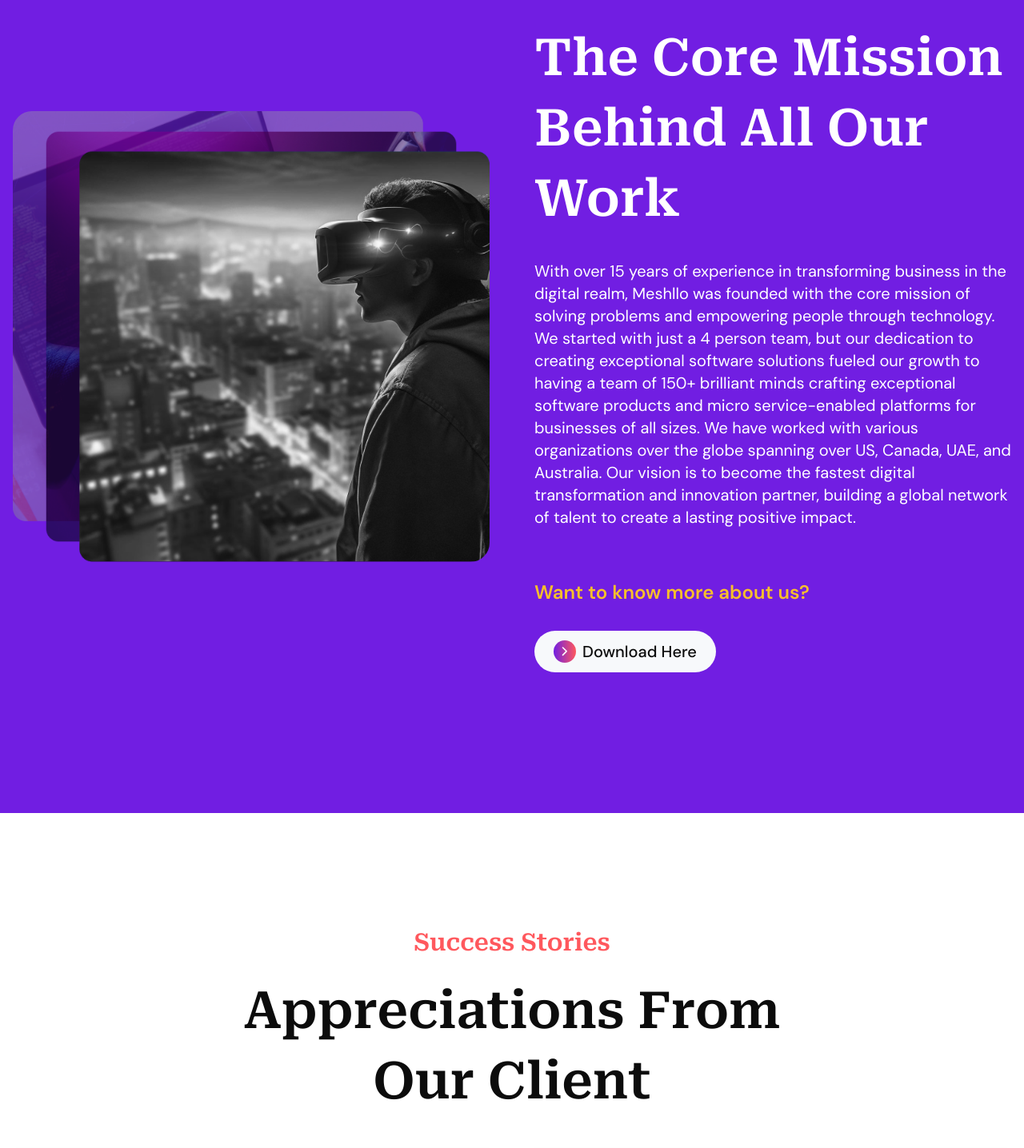
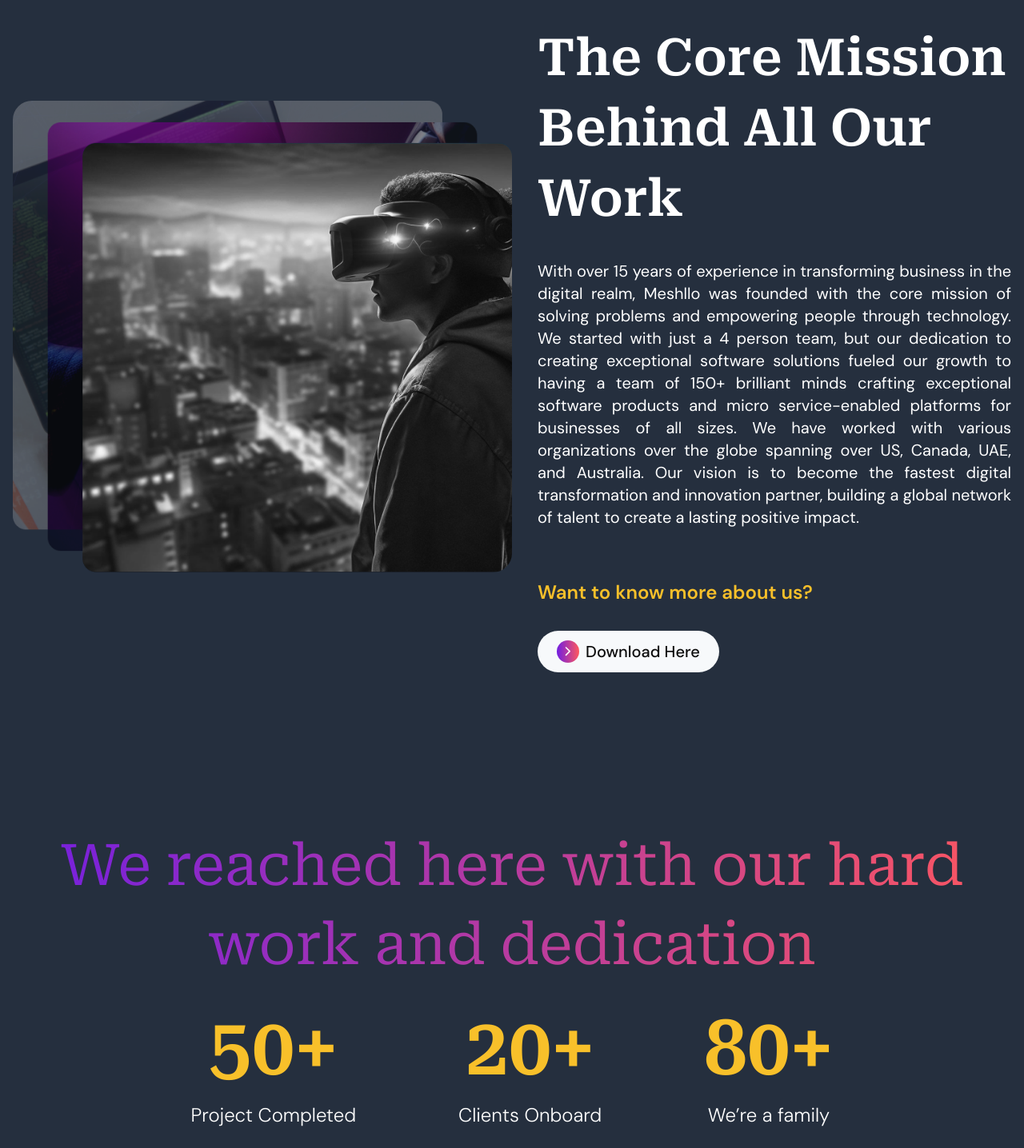
Before and after one commit to nazmuldipu/meshllo, a Next.js app: page / in a window 1280 px wide. Shown: the part 4871-6307 px from the top of the page at 80% size. Built offline with nearby package versions, Linux system fonts and the light colour scheme; no server answers.

Commit message:
fix: contact us form updated

```diff
--- a/src/components/molecules/SectionHeader.tsx
+++ b/src/components/molecules/SectionHeader.tsx
@@ -3,13 +3,15 @@ interface Props {
   title: string;
   subtitle: string;
   details?: string;
-  textAlignment?: "left" | "center" | "right";
+  textAlignment?: "left" | "center" | "right" | "justify";
+  detailsAlignment?: "left" | "center" | "right" | "justify";
 }
 const SectionHeader = ({
   title,
   subtitle,
   details,
   textAlignment = "center",
+  detailsAlignment = "center",
 }: Props) => {
   const getTextAlignment = (alignment: string) => {
     switch (alignment) {
@@ -19,17 +21,20 @@ const SectionHeader = ({
         return "text-center";
       case "right":
         return "text-right";
+      case "justify":
+        return "text-justify";
       default:
         return "text-center";
     }
   };
+
   return (
     <div className=" max-w-4xl mx-auto">
       <div className="flex flex-col items-center max-w-3xl mx-auto pb-2 md:pb-4 lg:pb-8">
         <h3
           className={`${getTextAlignment(
             textAlignment
-          )} w-full font-serif text-lg md:text-2xl lg:text-3xl font-semibold text-accent`}
+          )} w-full font-serif text-lg md:text-xl lg:text-3xl font-semibold text-accent`}
         >
           {subtitle}
         </h3>
@@ -44,8 +49,8 @@ const SectionHeader = ({
         {details && (
           <p
             className={`font-sans ${getTextAlignment(
-              textAlignment
-            )} text-sm md:text-xl pt-4 md:pt-6 lg:pt-8`}
+              detailsAlignment
+            )} text-sm md:text-base lg:text-xl pt-4 md:pt-6 lg:pt-8`}
           >
             {details}
           </p>
--- a/src/components/templates/aboutUs.tsx
+++ b/src/components/templates/aboutUs.tsx
@@ -7,24 +7,10 @@ import ButtonAnimate from "../molecules/ButtonAnimate";
 const AboutUs = () => {
   const data = Data.aboutUs;
   return (
-    <section className="bg-primary text-white" id="about">
+    <section className="bg-background text-white" id="about">
       <div className="relative max-w-screen-md lg:max-w-screen-lg xl:max-w-screen-xl mx-auto py-16 md:py-24 lg:py-32 xl:py-36">
-        <div className="grid gap-4 md:gap-14 md:grid-cols-2 px-4">
+        <div className="grid md:grid-cols-2 px-4">
           <div className={style["meshllo__about_image"]}>
-            {/* <Image
-              className=" rounded-3xl opacity-30 absolute top-0 left-0"
-              src="/hero_3.jpg"
-              alt="Hero Image 3"
-              width={500}
-              height={500}
-            />
-            <Image
-              className=" rounded-3xl opacity-50 absolute top-5 md:top-10 left-5 md:left-10"
-              src="/hero_2.jpg"
-              alt="Hero Image 3"
-              width={500}
-              height={500}
-            /> */}
             <Image
               className="rounded-3xl w-full"
               src="/aboutUs.png"
@@ -33,12 +19,13 @@ const AboutUs = () => {
               height={500}
             />
           </div>
-          <article className="lg:pl-4 xl:pl-0">
+          <article className="pl-4 xl:pl-8">
             <SectionHeader
               title={data.title}
               subtitle={data.subtitle}
               details={data.details}
               textAlignment="left"
+              detailsAlignment="justify"
             />
             <p className="font-sans font-semibold text-tertiary text-base md:text-2xl pt-4 md:pt-6 lg:pt-8">
               {data.dialog}
@@ -50,6 +37,24 @@ const AboutUs = () => {
             />
           </article>
         </div>
+        <h1 className="px-2 sm:px-4 text-gradient text-center font-serif text-2xl md:text-4xl lg:text-6xl xl:text-7xl !leading-snug pt-40 pb-8">
+          {data.content.header}
+        </h1>
+        <div className="flex justify-center gap-6 md:gap-12 lg:gap-20 xl:gap-32 px-2">
+          {data.content.data.map((item, index) => (
+            <div
+              key={`about-us-item-${index}`}
+              className="grid font-sans gap-1 md:gap-5 text-center "
+            >
+              <div className="text-2xl sm:text-4xl md:text-6xl lg:text-8xl font-serif font-semibold text-tertiary">
+                {item.text}
+              </div>
+              <div className=" text-sm md:text-lg lg:text-2xl font-light">
+                {item.title}
+              </div>
+            </div>
+          ))}
+        </div>
       </div>
     </section>
   );
--- a/src/components/templates/contactUs.tsx
+++ b/src/components/templates/contactUs.tsx
@@ -44,14 +44,12 @@ const ContactUs = () => {
     >
       <div className="grid lg:grid-cols-5 xl:grid-cols-2 gap-8">
         <div className="order-2 md:order-1 lg:col-span-2 xl:col-span-1">
-          <div className="pb-4 border-b border-border">
-            <SectionHeader
-              title={data.title}
-              subtitle={data.subtitle}
-              textAlignment="left"
-            />
-          </div>
-          <div className="py-6 md:py-10 border-b border-border">
+          <SectionHeader
+            title={data.title}
+            subtitle={data.subtitle}
+            textAlignment="left"
+          />
+          <div className="pb-6 md:pb-10">
             {data.content.data.map((item, index) => (
               <div key={item.text} className="flex gap-6 py-3 md:py-4">
                 <div className="bg-meshllo w-12 h-12 rounded-full flex justify-center items-center shrink-0">
@@ -168,7 +166,7 @@ const ContactUs = () => {
               </div>
             ))}
             <button
-              className="bg-meshllo text-xl font-medium font-sans text-white py-3 px-14 rounded-full"
+              className="col-span-2 bg-meshllo hover:bg-primary text-xl font-medium font-sans text-white py-3 px-14 rounded-full"
               type="submit"
             >
               Submit
--- a/src/components/templates/feedback.tsx
+++ b/src/components/templates/feedback.tsx
@@ -30,6 +30,7 @@ const Feedback = () => {
         details={data.details}
         textAlignment="center"
       />
+      <div className="pt-14">
         <Swiper
           ref={swiperRef}
           modules={[Navigation]}
@@ -79,6 +80,7 @@ const Feedback = () => {
             />
           </button>
         </div>
+      </div>
     </ContentWrapper>
   );
 };
--- a/src/data/data.tsx
+++ b/src/data/data.tsx
@@ -144,12 +144,17 @@ const Data = {
       "With over 15 years of experience in transforming business in the digital realm, Meshllo was founded with the core mission of solving problems and empowering people through technology. We started with just a 4 person team, but our dedication to creating exceptional software solutions fueled our growth to having a team of 150+ brilliant minds crafting exceptional software products and micro service-enabled platforms for businesses of all sizes. We have worked with various organizations over the globe spanning over US, Canada, UAE, and Australia. Our vision is to become the fastest digital transformation and innovation partner, building a global network of talent to create a lasting positive impact.",
     dialog: "Want to know more about us?",
     content: {
-      header: "",
-      data: [],
+      header: "We reached here with our hard work and dedication",
+      data: [
+        { title: "Project Completed", text: "50+" },
+        { title: "Clients Onboard", text: "20+" },
+        { title: "We’re a family", text: "80+" },
+      ],
     },
   },
   contactUs: {
-    title: "Let your business <br/> thrive under our <br/>supervision",
+    title:
+      "Let your <span className='text-primary'> business <br/> thrive </span> under our <br/>supervision",
     subtitle: "",
     details: "",
     dialog: "",
@@ -183,11 +188,6 @@ const Data = {
           title: "Linkedin",
           href: "https://www.linkedin.com/company/meshllo/",
         },
-        {
-          icon: "instagram",
-          title: "Instagram",
-          href: "https://www.linkedin.com/company/meshllo/",
-        },
       ],
     },
     form: [
@@ -208,6 +208,10 @@ const Data = {
             value: "Custom Software Development",
             text: "Custom Software Development",
           },
+          {
+            value: "AI & Machine Learning",
+            text: "AI/ML",
+          },
           { value: "Cloud Services", text: "Cloud Services" },
           {
             value: "Mobile Application Development",
@@ -219,12 +223,8 @@ const Data = {
           },
           { value: "Website Development", text: "Website Development" },
           {
-            value: "User Experience Design (UX)",
-            text: "User Experience Design (UX)",
-          },
-          {
-            value: "User Interface Design (UI)",
-            text: "User Interface Design (UI)",
+            value: "UI & UX Design",
+            text: "UI & UX Design",
           },
           { value: "DevOps", text: "DevOps" },
           {
@@ -266,7 +266,7 @@ const Data = {
         {
           icon: "MK",
           title: "Monish Kumar",
-          subtitle: "Managing Director, Zedandzed It Services Ltd, UK",
+          subtitle: "Managing Director, Maritime Ltd., UK",
           text: "It’s been a long time I am working with you, I must say you have a great work ethics. Best wishes to your team.",
         },
         {
--- a/src/styles/styles.module.css
+++ b/src/styles/styles.module.css
@@ -33,14 +33,10 @@
 }
 .meshllo__about_image {
   max-width: 90vw;
+  width: 100%;
   margin-left: auto;
   margin-right: auto;
-  /* position: relative; */
-  /* height: 380px; */
   align-self: center;
-  /* min-height: 95vw; */
-  /* min-height: 100vw; */
-  /* margin-right: 40px; */
 }
 @media screen and (min-width: 375px) {
   .meshllo__hero-main-text {
@@ -76,13 +72,6 @@
     min-width: 37vw;
     min-height: 40vw;
   }
-  .meshllo__about_image {
-    min-width: 35vw;
-    /* min-height: 35vw; */
-    /* height: 350px; */
-
-    /* margin-right: 80px; */
-  }
 }
 @media screen and (min-width: 900px) {
   .meshllo__hero-main-text {
@@ -108,13 +97,6 @@
   .meshllo__hero-main-text {
     font-size: 52px;
     line-height: 64px;
-  }
-
-  .meshllo__about_image {
-    min-width: 500px;
-    min-height: 5vh;
-    /* height: 580px; */
-    align-self: center;
   }
 }
 @media screen and (min-width: 1536px) {
```
Lines whose indentation alone changed are shown as unchanged.
